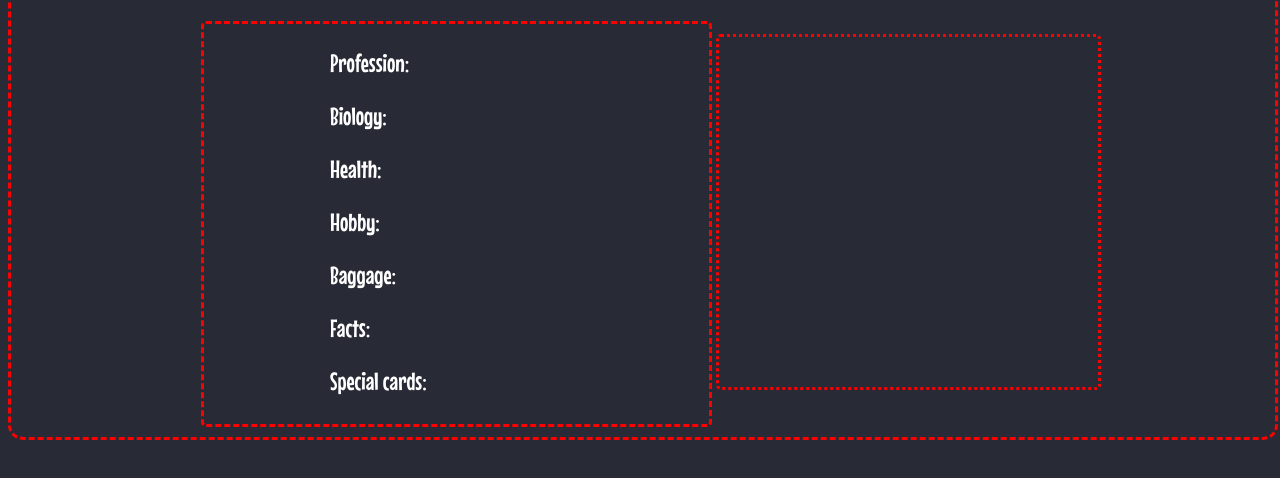
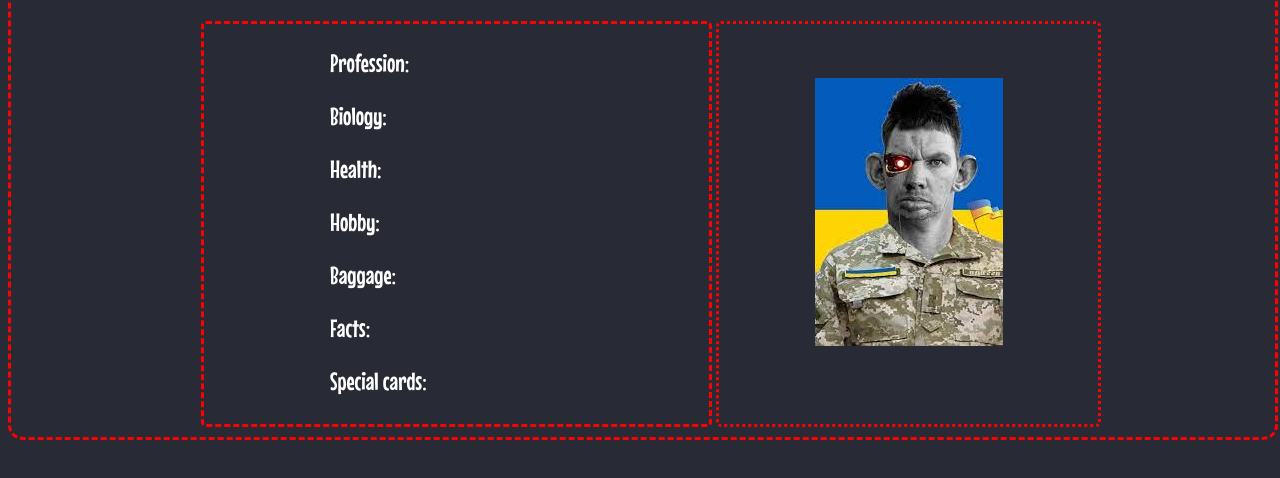
Before and after one commit to MbGen/Bunker, a plain HTML site: page gui/web/joinlobby.html in a window 1280 px wide. Shown: the part 74-552 px from the top of the page. Drawn offline with Linux system fonts and the light colour scheme.

Commit message:
add image in joinlobby.html

```diff
--- a/gui/web/css/style.css
+++ b/gui/web/css/style.css
@@ -111,6 +111,7 @@ body {
 
 
 .PlayerStats {
+  vertical-align: top;
   display: inline-block;
   margin-left: 15%;
   border-radius: 5px;
@@ -128,10 +129,16 @@ body {
 }
 
 .PlayerAvatar {
+  vertical-align: top;
   display: inline-block;
   border-radius: 5px;
   border-style: dotted;
   border-color: red;
   width: 30%;
-  height: 70%;
+  height: 80%;
 }
+
+.PlayerAvatar p {
+  padding-top: 10%;
+  text-align: center;
+}
--- a/gui/web/joinlobby.html
+++ b/gui/web/joinlobby.html
@@ -22,7 +22,7 @@
             </div>
 
             <div class="PlayerAvatar">
-
+               <p><img src="img/man.jpg" alt="avatar"></p>
             </div>
     </div>
 </body>
```
Also changed, not shown: gui/web/img/man.jpg (added).
